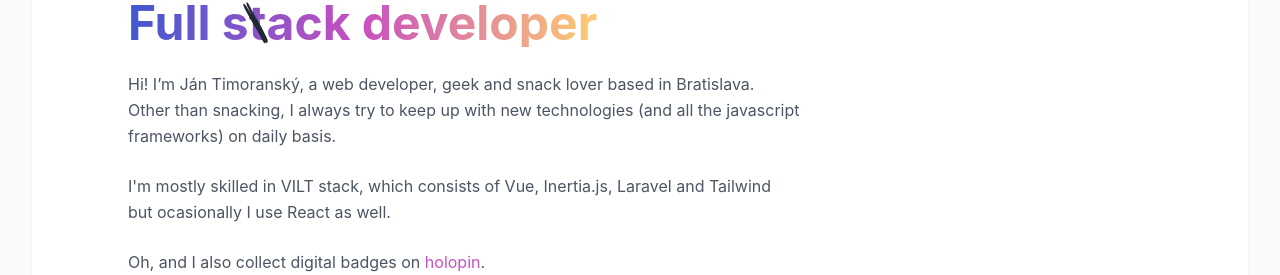
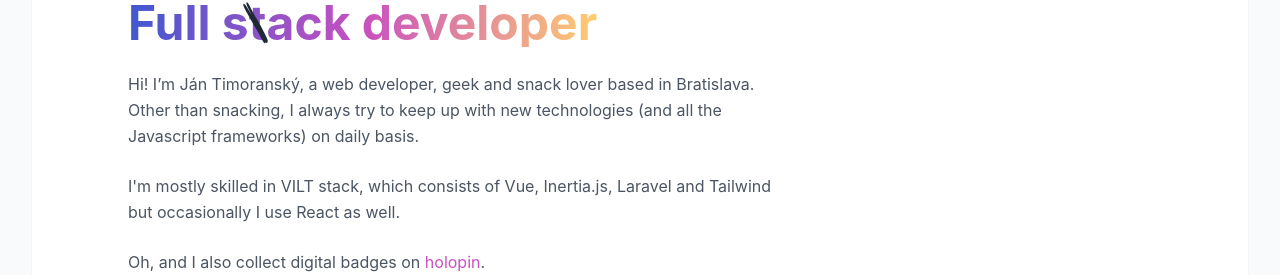
Before and after one commit to timoransky/timoransky.github.io, a Next.js app: page / in a window 1280 px wide. Shown: the part 225-500 px from the top of the page. Built offline with nearby package versions, Linux system fonts and the light colour scheme; a web font is replaced by a local one.

Commit message:
fix: typos

```diff
--- a/pages/index.tsx
+++ b/pages/index.tsx
@@ -77,13 +77,13 @@
                 <HeroText>
                   Hi! I’m Ján Timoranský, a web developer, geek and snack lover
                   based in Bratislava. Other than snacking, I always try to keep
-                  up with new technologies (and all the javascript frameworks)
+                  up with new technologies (and all the Javascript frameworks)
                   on daily basis.
                 </HeroText>
 
                 <HeroText>
                   I'm mostly skilled in VILT stack, which consists of Vue,
-                  Inertia.js, Laravel and Tailwind but ocasionally I use React
+                  Inertia.js, Laravel and Tailwind but occasionally I use React
                   as well.
                 </HeroText>
 
```
